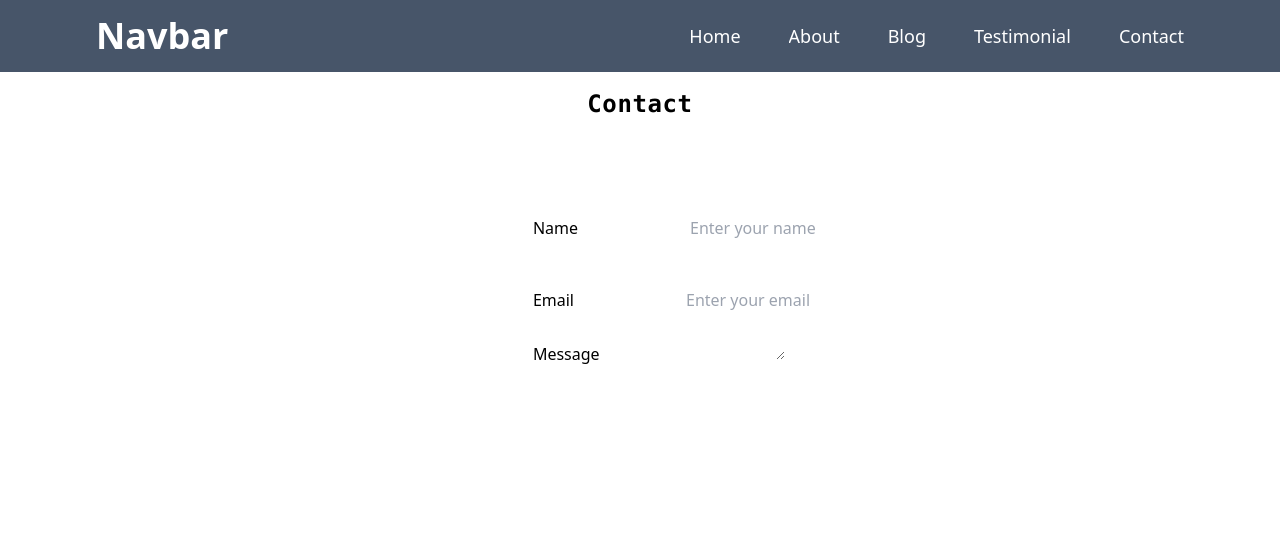
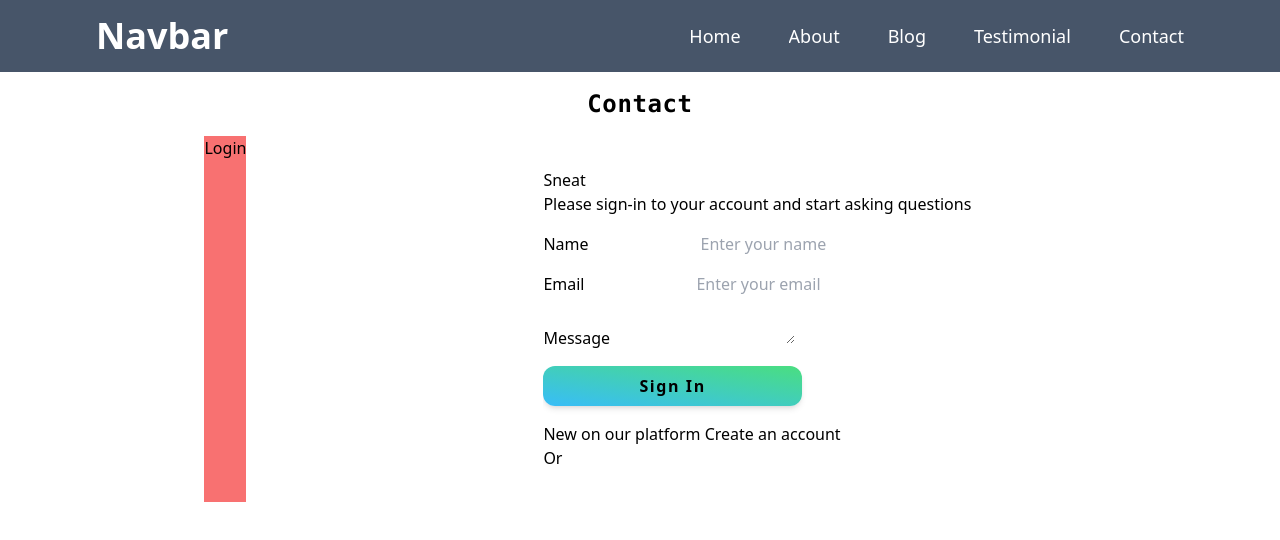
Before and after one commit to neelendrareddy9001/json_webtoken-authentication, a React (Create React App) app in the folder client/: page /contact in a window 1280 px wide. Shown: the top 540 px of the page. Built offline with nearby package versions, Linux system fonts and the light colour scheme.

Commit message:
contact styles added

```diff
--- a/client/src/Components/Header/Header.jsx
+++ b/client/src/Components/Header/Header.jsx
@@ -36,7 +36,7 @@ const Header = () => {
 
         <div className='md:hidden'>
             <FiMenu size={40} />
-            <IoCloseOutline size={40} />
+            <IoCloseOutline size={40}  />
         </div>
 
         {
--- a/client/src/index.css
+++ b/client/src/index.css
@@ -69,6 +69,6 @@ ul li a:hover{
 /* contact */
 @layer components {
   .input_box {
-    @apply pt-12 px-28
+    @apply pt-4 px-28
   }
 }
--- a/client/src/pages/Contact/Contact.jsx
+++ b/client/src/pages/Contact/Contact.jsx
@@ -17,9 +17,13 @@ const Blog = () => {
       >
         Contact
       </motion.h2>
-      <div className='section-background flex justify-around gap-12'>
-        <div className=''></div>
+      <div className='section-background flex justify-around gap-12 grid-md-cols-2'>
+        <div className='bg-red-400'>
+          <h1>Login</h1>
+        </div>
         <div className='form p-8'>
+          <h2>Sneat</h2>
+          <p>Please sign-in to your account and start asking questions</p>
           <form action=''>
             <div className='input_container'>
               <label htmlFor='name'>Name</label>
@@ -33,6 +37,9 @@ const Blog = () => {
               <label htmlFor='message'>Message</label>
               <textarea></textarea>
             </div>
+            <button className='px-24 py-2 my-4 font-semibold tracking-widest rounded-xl shadow-md hover:bg-transparent bg-gradient-to-tr from-sky-400 to-green-400'>Sign In</button>
+            <p>New on our platform <span><a href='/#'>Create an account</a></span></p>
+            <p>Or</p>
           </form>
         </div>
       </div>
```
